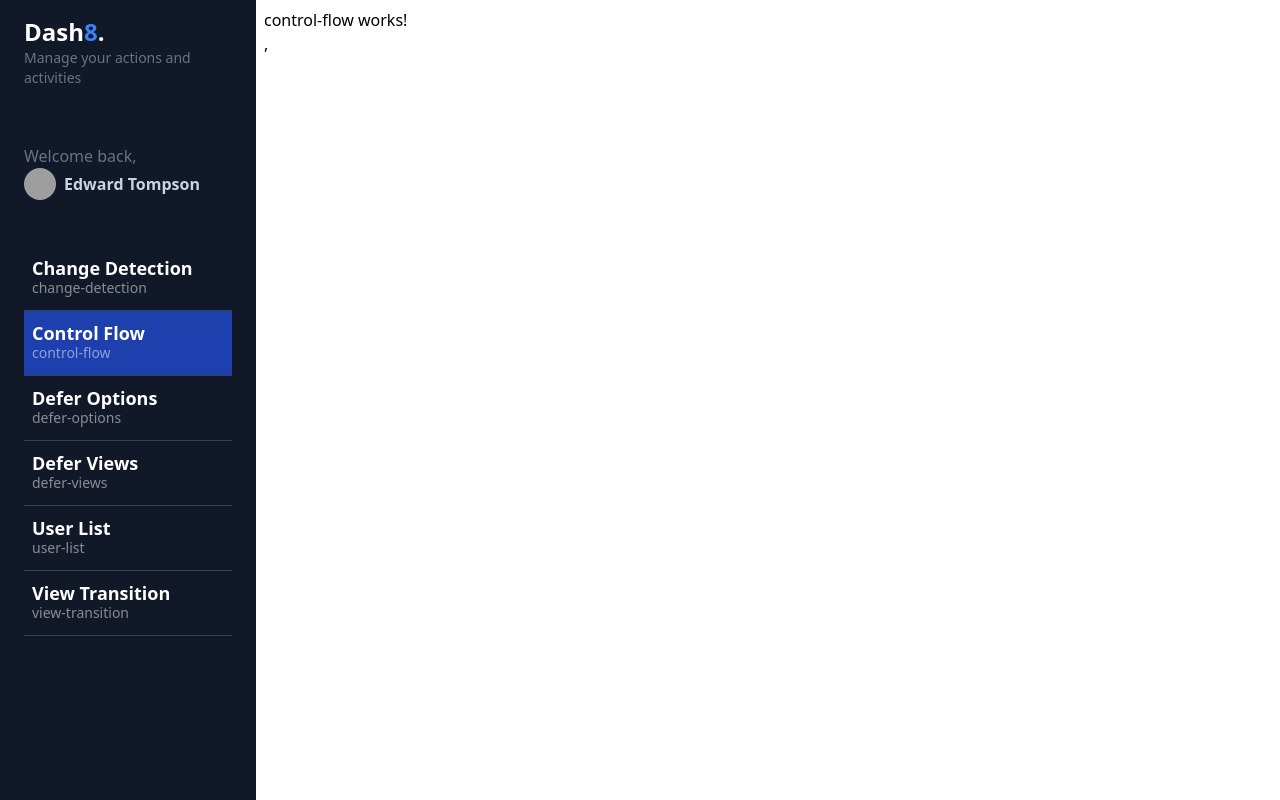
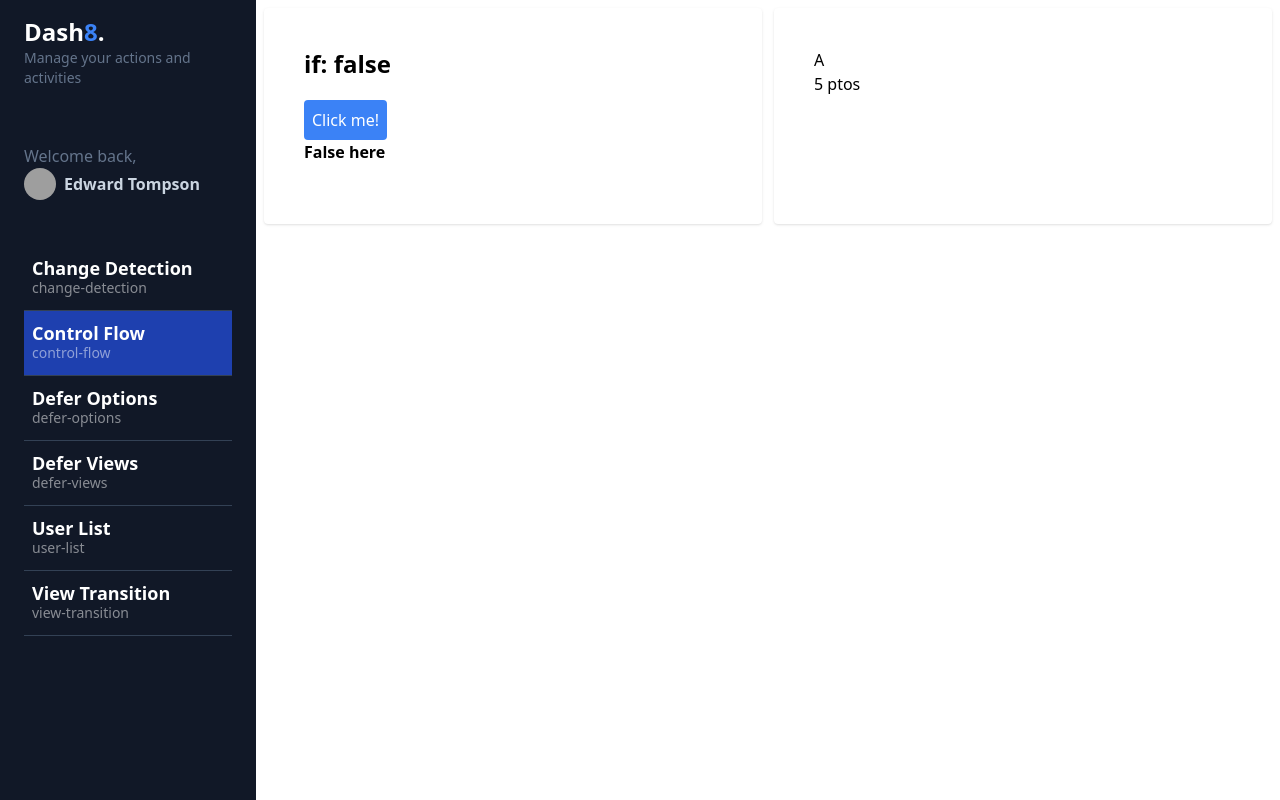
Before and after one commit to ulisesyerandis/NG-17, an Angular app: page /dashboard/control-flow in a window 1280 px wide. Built offline with nearby package versions, Linux system fonts and the light colour scheme; grey boxes are pictures that could not be loaded.

Commit message:
@if, @else, @switch

```diff
--- a/src/app/dashboard/pages/control-flow/control-flow.component.html
+++ b/src/app/dashboard/pages/control-flow/control-flow.component.html
@@ -1 +1,58 @@
-<p>control-flow works!</p>,
+<section
+    class="grid grid-cols-1 md:grid-cols-2 gap-3">
+    <!-- ngInf @if -->
+        <div
+        class="bg-white rounded shadow p-10">
+            <h2
+            class="text-2xl font-bold mb-5"
+            >
+                if: {{showContent()}}
+            </h2>
+            <button
+            class="p-2 bg-blue-500 rounded text-white"
+            (click)="toggleContent()"
+            >
+                Click me!
+            </button>
+            @if (showContent())
+            {
+                <h1
+                class="text-2x1 font-bold mb-5"
+                >
+                    Hello World
+                </h1>
+            }@else
+            {
+                <h1
+                class="text-2x1 font-bold mb-5"
+                >
+                    False here
+                </h1>
+            }
+        </div>
+ <!-- @switch -->
+        <div
+        class="bg-white rounded shadow p-10"
+        >
+        <h2
+        class="text-3x1"
+        >
+            {{grades()}}
+        </h2>
+            @switch (grades())
+            {
+                @case ('A')
+                {
+                    <p>  5 ptos</p>
+                }
+                @case ('B')
+                {
+                     <p> >3 ptos</p>
+                }
+                @default
+                {
+                    <p>  2 ptos</p>
+                }
+            }
+        </div>
+</section>
--- a/src/app/dashboard/pages/control-flow/control-flow.component.ts
+++ b/src/app/dashboard/pages/control-flow/control-flow.component.ts
@@ -1,5 +1,7 @@
 import { CommonModule } from '@angular/common';
-import { Component } from '@angular/core';
+import { Component, signal } from '@angular/core';
+
+type Grades = 'A'|'B'|'F';
 
 @Component({
     selector: 'app-control-flow',
@@ -11,4 +13,16 @@ import { Component } from '@angular/core';
     templateUrl: './control-flow.component.html',
     styles: ``
 })
-export default class ControlFlowComponent { }
+export default class ControlFlowComponent
+{
+    public showContent = signal(false);
+    public grades = signal<Grades>('A');
+
+    public constructor()
+    {}
+
+    public toggleContent()
+    {
+        this.showContent.update(value => !value);
+    }
+}
```
